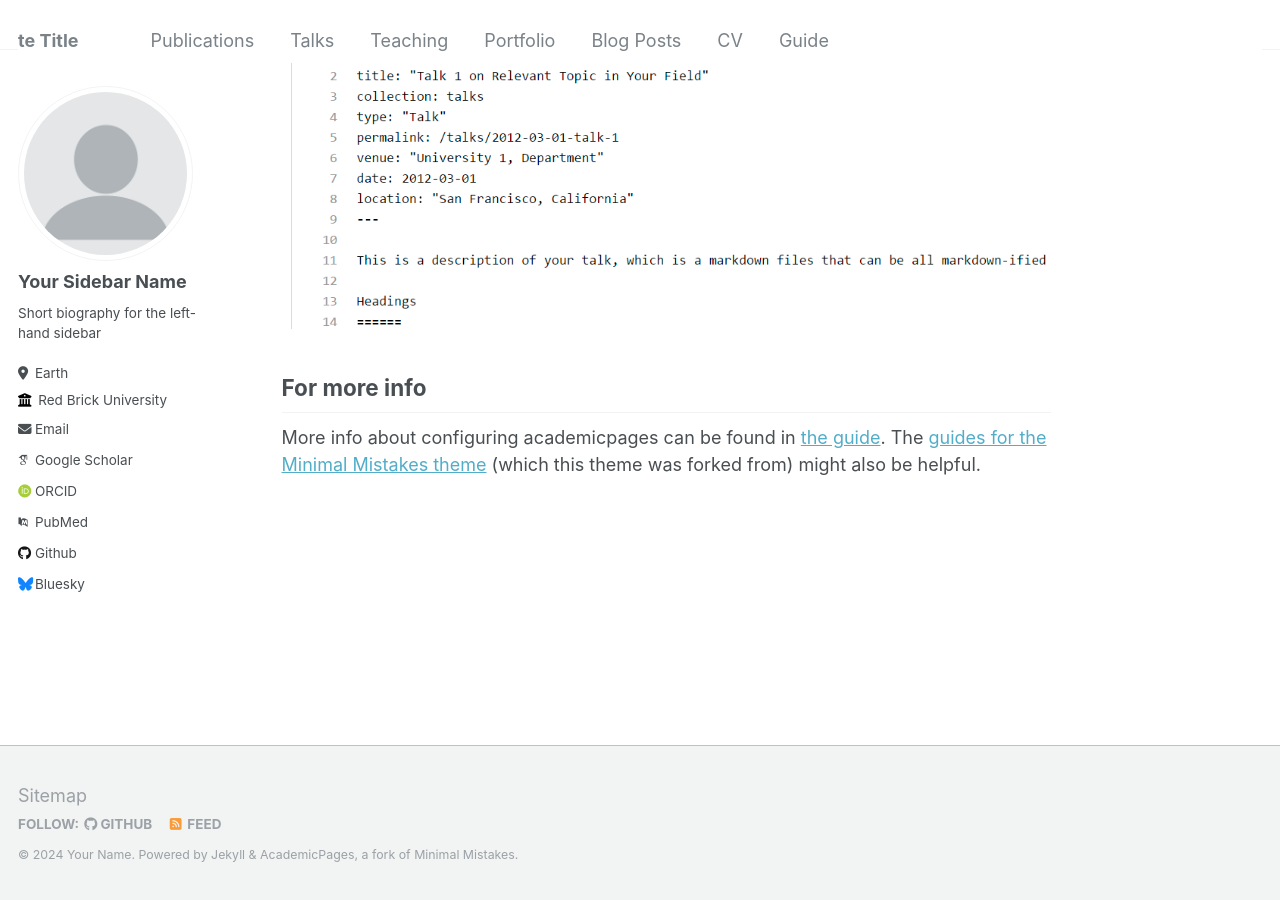
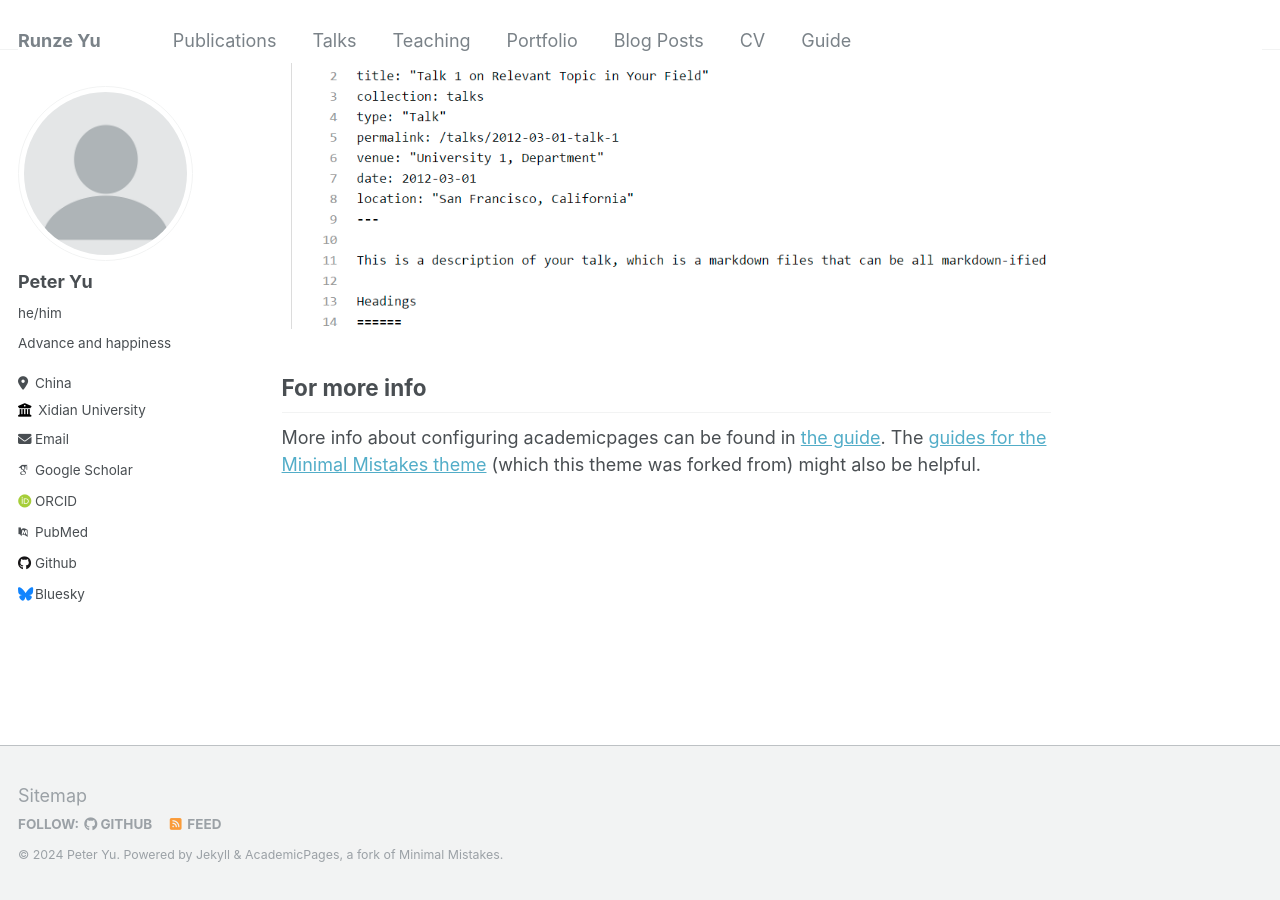
Before and after one commit to Mercy2Green/mercy2green.github.io, a Jekyll site: the page built from _pages/about.md, in a window 1280 px wide and 900 px high, scrolled down 2640 px. Built offline with Jekyll 4.4.1, drawn with Linux system fonts in a browser that asks for light colours; some web fonts are replaced.

Commit message:
Update _config.yml

```diff
--- a/_config.yml
+++ b/_config.yml
@@ -8,13 +8,13 @@
 
 # Basic Site Settings
 locale                   : "en-US"
-title                    : "te Title"
+title                    : "Runze Yu"
 title_separator          : "-"
-name                     : &name "Your Name"
+name                     : &name "Peter Yu"
 description              : &description "personal description"
-url                      : https://academicpages.github.io # the base hostname & protocol for your site e.g. "https://mmistakes.github.io"
+url                      : https://https://mercy2green.github.io/ # the base hostname & protocol for your site e.g. "https://mmistakes.github.io"
 baseurl                  : "" # the subpath of your site, e.g. "/blog"
-repository               : "academicpages/academicpages.github.io"
+repository               : "https://github.com/Mercy2Green/mercy2green.github.io.git"
 
 # Site Author - The following control what appear as part of the author content on the side bar.
 #               If a field is blank the icon and link will not appear, otherwise it will be shown.
@@ -22,13 +22,13 @@ repository               : "academicpages/academicpages.github.io"
 author:
   # Biographic information
   avatar           : "profile.png"
-  name             : "Your Sidebar Name"
-  pronouns         : # example: "she/her"
-  bio              : "Short biography for the left-hand sidebar"
-  location         : "Earth"
-  employer         : "Red Brick University"
+  name             : "Peter Yu"
+  pronouns         : "he/him" # example: "she/her"
+  bio              : "Advance and happiness"
+  location         : "China"
+  employer         : "Xidian University"
   uri              : # URL
-  email            : "none@example.org"
+  email            : "mercy2green@gmail.com"
 
   # Academic websites
   arxiv            : # URL - Update with the correct link to your profile
```
